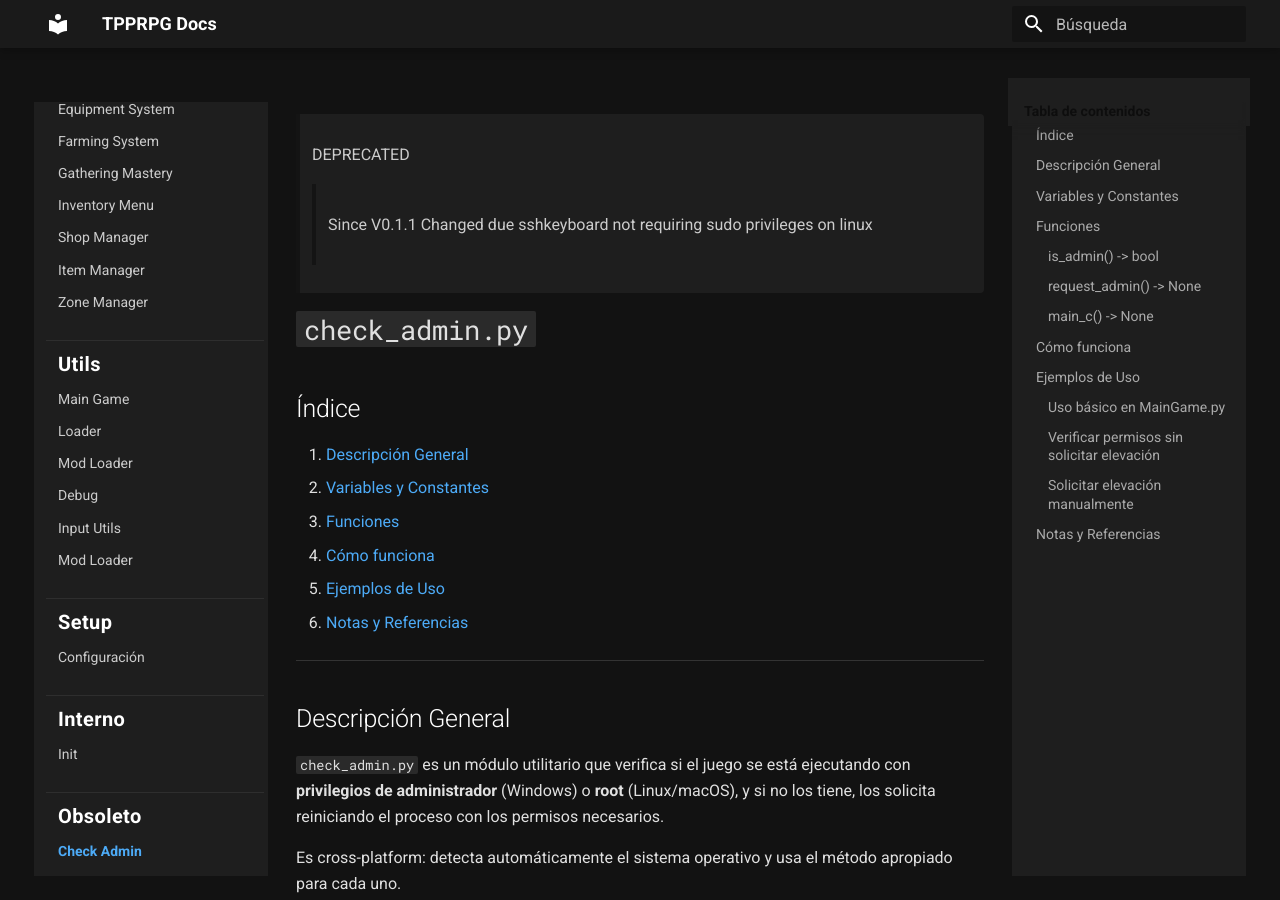
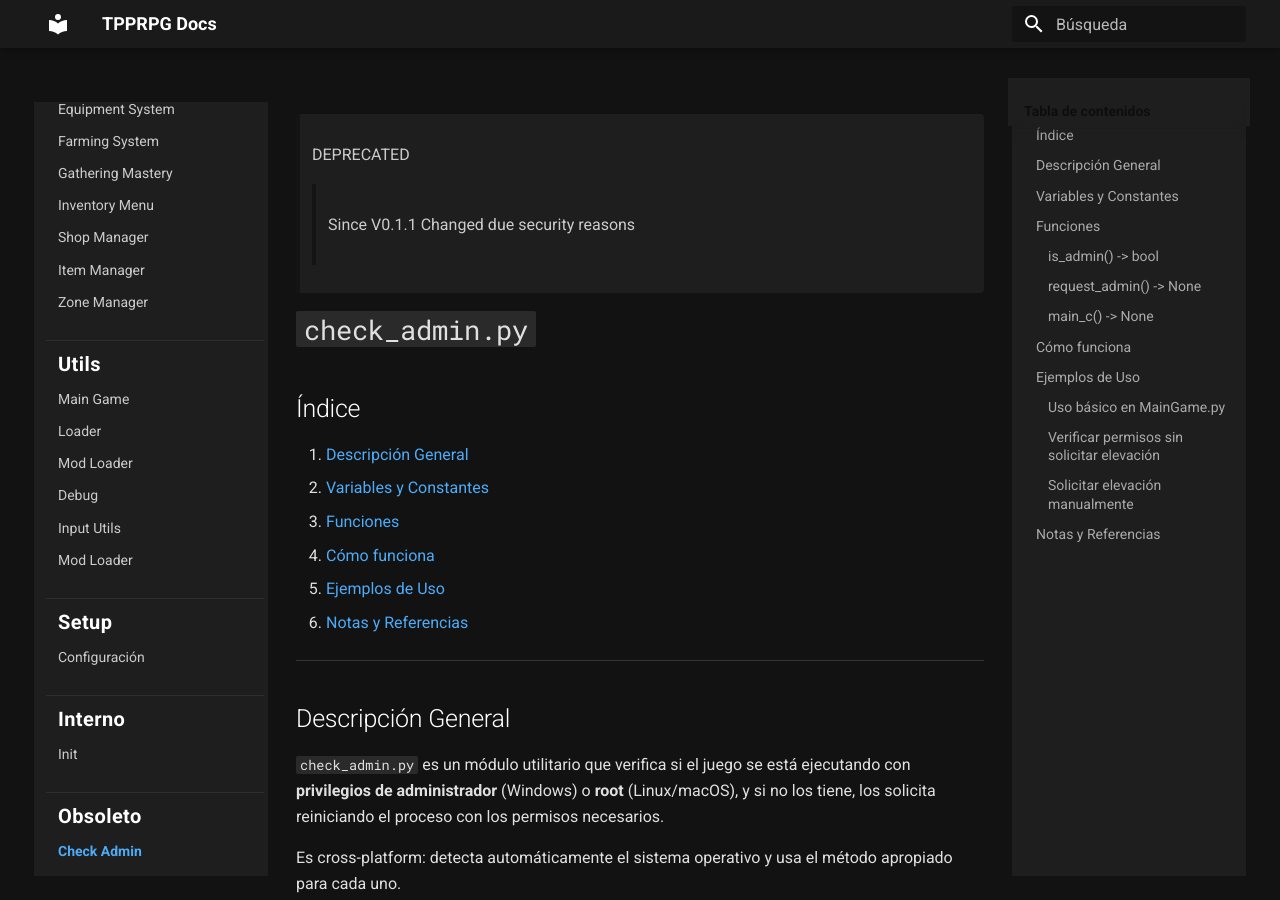
Before and after one commit to finixtavh/tpprgdocs, an MkDocs documentation site: the page built from docs/ModulesUtils/check_admin.md, in a window 1280 px wide and 900 px high. Built offline with MkDocs 1.6.1 and Material for MkDocs 9.7.7, drawn with Linux system fonts in a browser that asks for light colours.

```diff
--- a/docs/ModulesUtils/check_admin.md
+++ b/docs/ModulesUtils/check_admin.md
@@ -1,6 +1,6 @@
 > DEPRECATED
 >> Since V0.1.1
->> Changed due sshkeyboard not requiring sudo privileges on linux
+>> Changed due security reasons
 
 # `check_admin.py`
 
```
Also changed, not shown: docs/setup/setup.md (+1 -0 lines).
